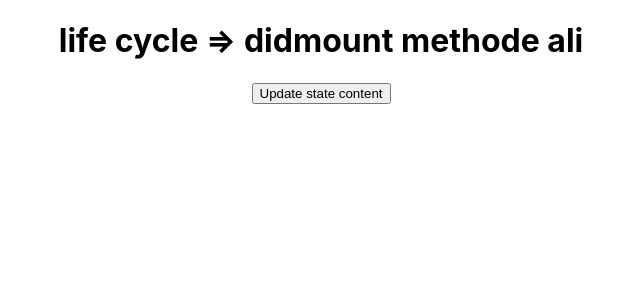
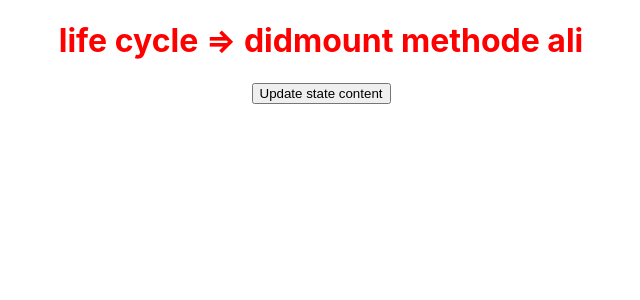
Before and after one commit to zamiasha/Learning-react-, a React (Create React App) app: page / in a window 1280 px wide. Shown: the top 300 px of the page, without its empty margins (319-959 px from the left). Built offline with nearby package versions, Linux system fonts and the light colour scheme.

Commit message:
inline style

```diff
--- a/src/App.jsx
+++ b/src/App.jsx
@@ -42,7 +42,7 @@ import './App.css';
         console.warn("lets finsih ")
         return (
             <div className='App'>
-                <h1>
+                <h1 style={{color: 'red'}}>
                      life cycle => didmount methode {this.state.name}
                 </h1>
                 <button onClick={() => {this.setState({name:"zamnan"})}} >Update  state content</button>
```
